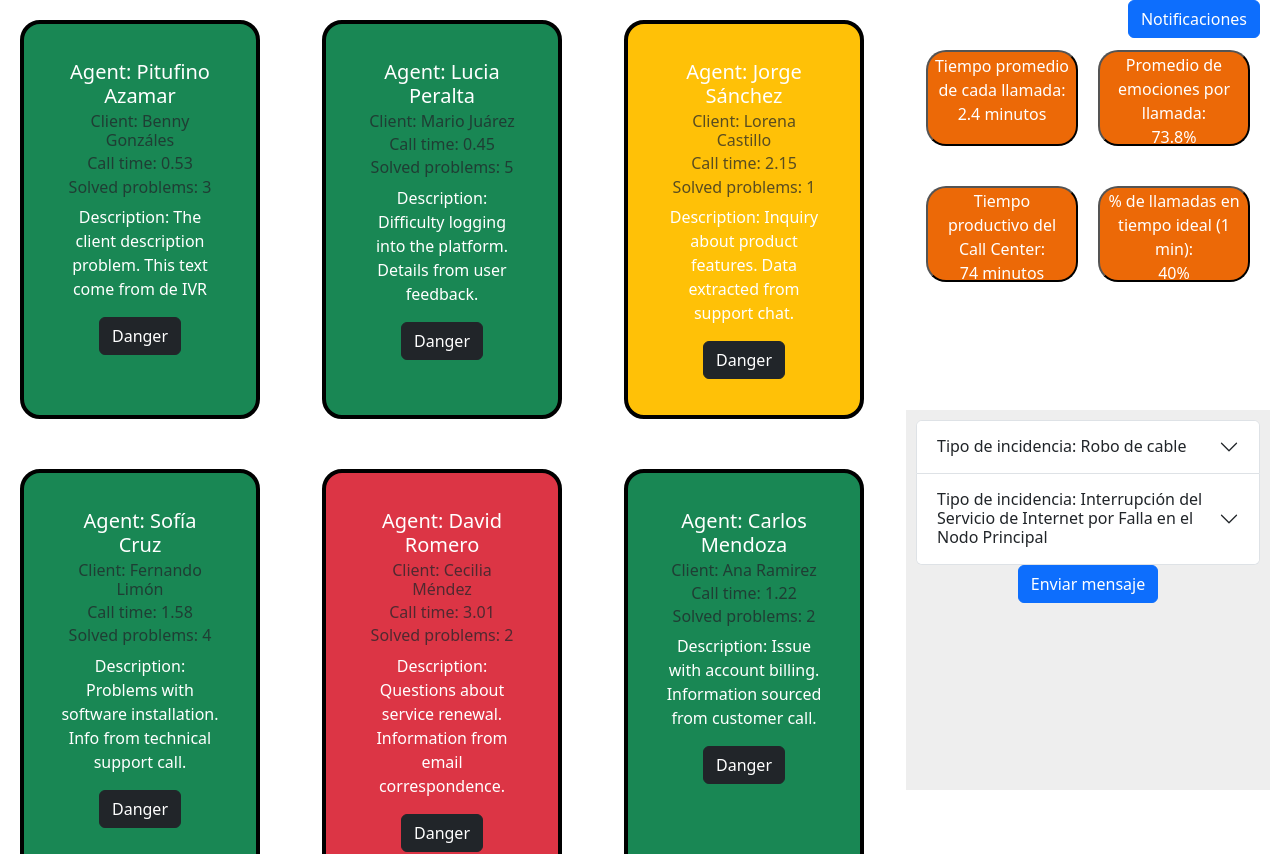
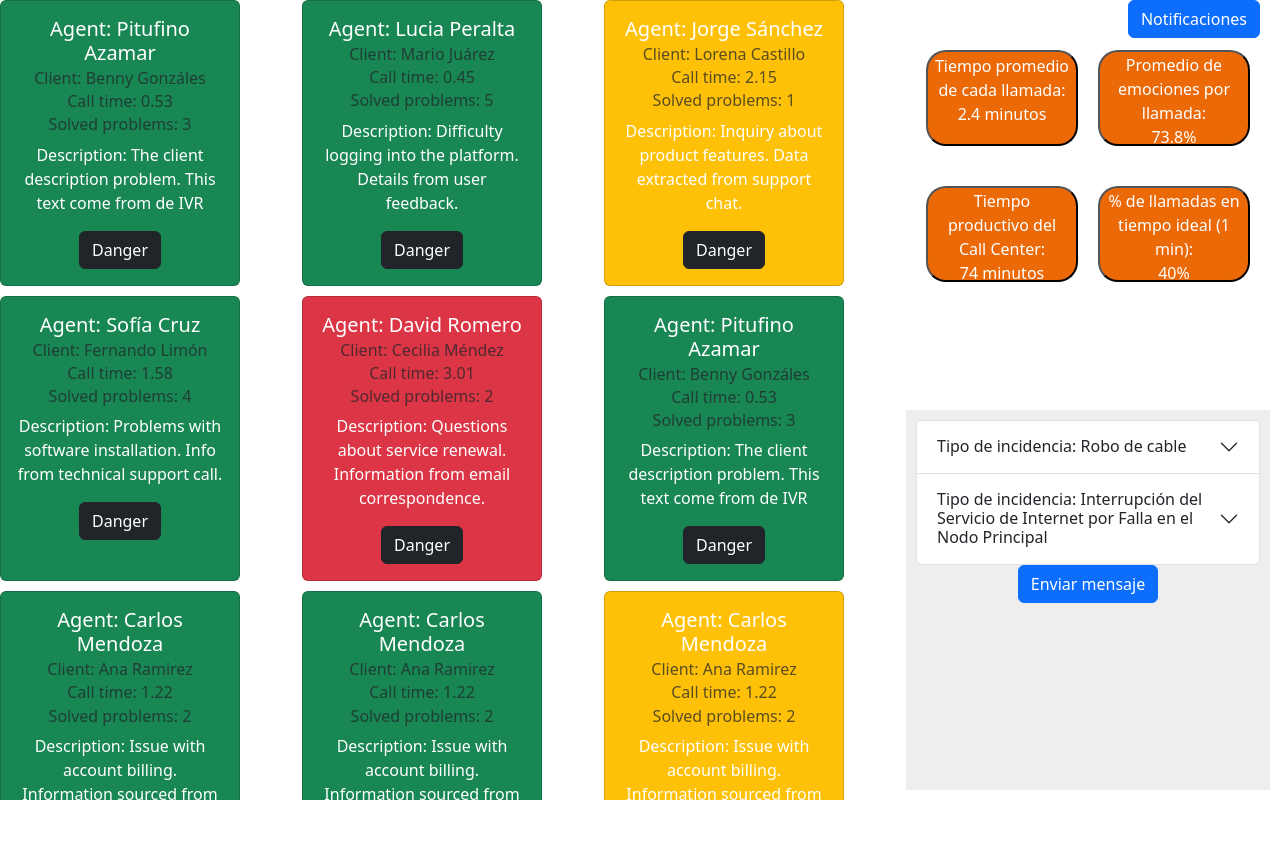
Before and after one commit to Bernardo0173/supint, a React (Create React App) app: page / in a window 1280 px wide. Shown: the top 854 px of the page. After the commit the page ends 800 px from the top, so only its background shows below. Built offline with nearby package versions, Linux system fonts and the light colour scheme.

Commit message:
Scroll izq
Se activa el scroll en la parte izquierda de la pantalla (Cartas de agentes)

```diff
--- a/package.json
+++ b/package.json
@@ -14,6 +14,7 @@
     "react-chartjs-2": "^5.2.0",
     "react-dom": "^18.2.0",
     "react-scripts": "5.0.1",
+    "react-scroll": "^1.9.0",
     "web-vitals": "^2.1.4"
   },
   "scripts": {
--- a/src/components/MainScreen.js
+++ b/src/components/MainScreen.js
@@ -1,27 +1,26 @@
-import React, { useState } from "react";
+import React from "react";
 import "../styles/mainScreen.css"; // Asegúrate de tener este archivo CSS en la misma carpeta
 import 'bootstrap/dist/css/bootstrap.min.css';
-import Card from "./AgentCard";
-import PopUp from "./PopUp";
+import AgenteCard from "./AgenteCard";
 import Stats from './Stats';
 import NotificationsOffCanvas from './NotificationsOffCanvas';
 import ValInc from './ValInc';
 import ButPopMens from './ButPopMens';
-import AgenteCard from "./AgenteCard";
 
 const MainScreen = () => {
   const agents = [
-    // Cambiar a useefect y useCallBack
     { name: "Pitufino Azamar", client: "Benny Gonzáles", callTime: "0.53", problemsSolved: 3, description: "The client description problem. This text come from de IVR", style: "bg-success text-white" },
     { name: "Lucia Peralta", client: "Mario Juárez", callTime: "0.45", problemsSolved: 5, description: "Difficulty logging into the platform. Details from user feedback.", style: "bg-success text-white" },
     { name: "Jorge Sánchez", client: "Lorena Castillo", callTime: "2.15", problemsSolved: 1, description: "Inquiry about product features. Data extracted from support chat.", style: "bg-warning text-white" },
     { name: "Sofía Cruz", client: "Fernando Limón", callTime: "1.58", problemsSolved: 4, description: "Problems with software installation. Info from technical support call.", style: "bg-success text-white" },
     { name: "David Romero", client: "Cecilia Méndez", callTime: "3.01", problemsSolved: 2, description: "Questions about service renewal. Information from email correspondence.", style: "bg-danger text-white" },
+    { name: "Pitufino Azamar", client: "Benny Gonzáles", callTime: "0.53", problemsSolved: 3, description: "The client description problem. This text come from de IVR", style: "bg-success text-white" },
     { name: "Carlos Mendoza", client: "Ana Ramirez", callTime: "1.22", problemsSolved: 2, description: "Issue with account billing. Information sourced from customer call.", style: "bg-success text-white" },
     { name: "Carlos Mendoza", client: "Ana Ramirez", callTime: "1.22", problemsSolved: 2, description: "Issue with account billing. Information sourced from customer call.", style: "bg-success text-white" },
     { name: "Carlos Mendoza", client: "Ana Ramirez", callTime: "1.22", problemsSolved: 2, description: "Issue with account billing. Information sourced from customer call.", style: "bg-warning text-white" },
     { name: "Carlos Mendoza", client: "Ana Ramirez", callTime: "1.22", problemsSolved: 2, description: "Issue with account billing. Information sourced from customer call.", style: "bg-danger text-white" }
-  ]
+  ];
+
   return (
     <div className="main-container">
       <div className="left-panel">
--- a/src/styles/mainScreen.css
+++ b/src/styles/mainScreen.css
@@ -1,41 +1,48 @@
 .main-container {
   display: flex;
   height: 100vh;
-    position: relative; /* Esto permite posicionar el botón y la ventana de notificaciones de forma absoluta dentro del contenedor */
+  position: relative;
+  /* Esto permite posicionar el botón y la ventana de notificaciones de forma absoluta dentro del contenedor */
 }
 
 
-  .left-panel{
+.left-panel {
   flex: 1;
+  overflow-y: auto;
   display: grid;
-    grid-template-columns: repeat(3, 1fr); /* Crea 3 columnas con ancho igual */
-    grid-gap: 10px; /* Espacio entre las tarjetas */
+  grid-template-columns: repeat(3, 1fr);
+  /* Crea 3 columnas con ancho igual */
+  grid-gap: 10px;
+  /* Espacio entre las tarjetas */
 }
 
 .right-panel {
   width: 30%;
+  display: flex;
+  flex-direction: column;
 }
 
 .notifications-panel {
   position: fixed;
-    right: 50px; /* Más hacia el centro desde el borde derecho */
+  right: 50px;
+  /* Más hacia el centro desde el borde derecho */
   top: 50%;
   transform: translateY(-50%);
-    width: 200px; /* Ancho de la ventana de notificaciones */
-    height: 300px; /* Altura de la ventana de notificaciones */
+  width: 200px;
+  /* Ancho de la ventana de notificaciones */
+  height: 300px;
+  /* Altura de la ventana de notificaciones */
   background-color: white;
-    box-shadow: 0 0 15px rgba(0,0,0,0.2);
-    z-index: 90; /* Menor que el botón para que no sobreponga */
+  box-shadow: 0 0 15px rgba(0, 0, 0, 0.2);
+  z-index: 90;
+  /* Menor que el botón para que no sobreponga */
   padding: 20px;
-    overflow-y: auto; /* Permite desplazarse si el contenido es muy largo */
+  overflow-y: auto;
+  /* Permite desplazarse si el contenido es muy largo */
 }
 
-  .right-panel {
-    display: flex;
-    flex-direction: column;
-  }
-
-  .top-section, .bottom-section {
+.top-section,
+.bottom-section {
   flex: 1;
   margin: 10px;
   padding: 10px;
```
Also changed, not shown: 1 other file (tests, documents, lock files or other folders). Lines whose indentation alone changed are shown as unchanged.
